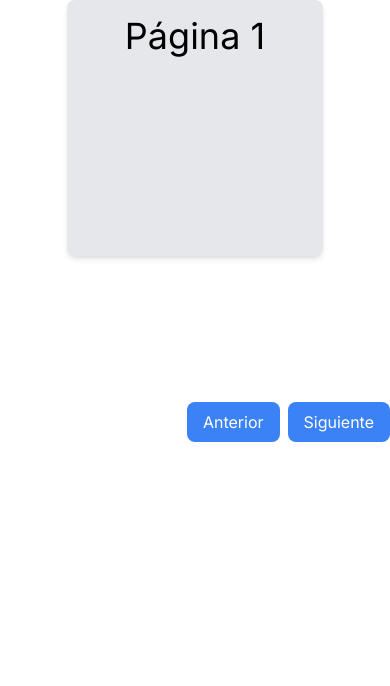
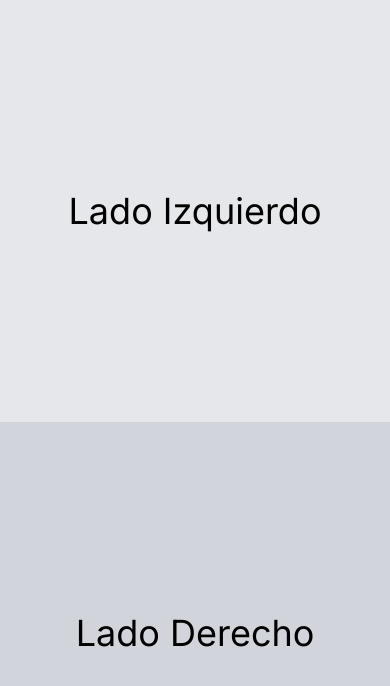
Before and after one commit to coderito/Boof, a Next.js app: page / in a window 390 px wide. Shown: the top 686 px of the page. Built offline with nearby package versions, Linux system fonts and the light colour scheme.

Commit message:
colocando flex responsive

```diff
--- a/src/app/page.js
+++ b/src/app/page.js
@@ -1,40 +1,13 @@
-"use client"
-
-import { useState } from "react";
-
-
 const Home = () => {
-  const [currentPage, setCurrentPage] = useState(1);
-  const totalPages = 4;
-
-  const handleNextPage = () => {
-    setCurrentPage((prevPage) => prevPage === totalPages ? 1 : prevPage + 1);
-  };
-
-  const handlePrevPage = () => {
-    setCurrentPage((prevPage) => prevPage === 1 ? totalPages : prevPage - 1);
-  };
-
   return (
-    <div className="w-full h-full flex items-center justify-center">
-      <div className="w-64 h-64 bg-gray-200 rounded-lg shadow-md p-4">
-        <h1 className="text-4xl text-center">Página {currentPage}</h1>
-      </div>
-      <div className="absolute right-0 top-1/2 transform -translate-y-1/2">
-        <button
-          className="mr-2 py-2 px-4 rounded-lg bg-blue-500 text-white"
-          onClick={handlePrevPage}
-        >
-          Anterior
-        </button>
-        <button
-          className="py-2 px-4 rounded-lg bg-blue-500 text-white"
-          onClick={handleNextPage}
-        >
-          Siguiente
-        </button>
-      </div>
+    <div className="h-screen w-screen flex flex-col md:flex-row">
+    <div className="h-1/2 md:h-full w-full md:w-1/2 bg-gray-200 flex items-center justify-center">
+      <h1 className="text-4xl">Lado Izquierdo</h1>
     </div>
+    <div className="h-1/2 md:h-full w-full md:w-7/12 bg-gray-300 flex items-center justify-center">
+      <h1 className="text-4xl">Lado Derecho</h1>
+    </div>
+  </div>
   );
 };
 
```
